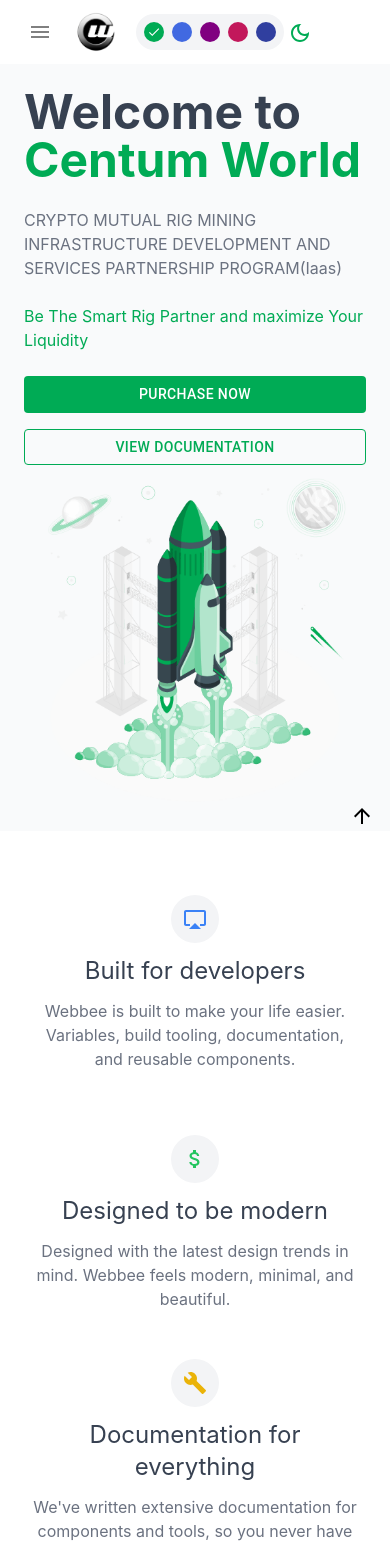
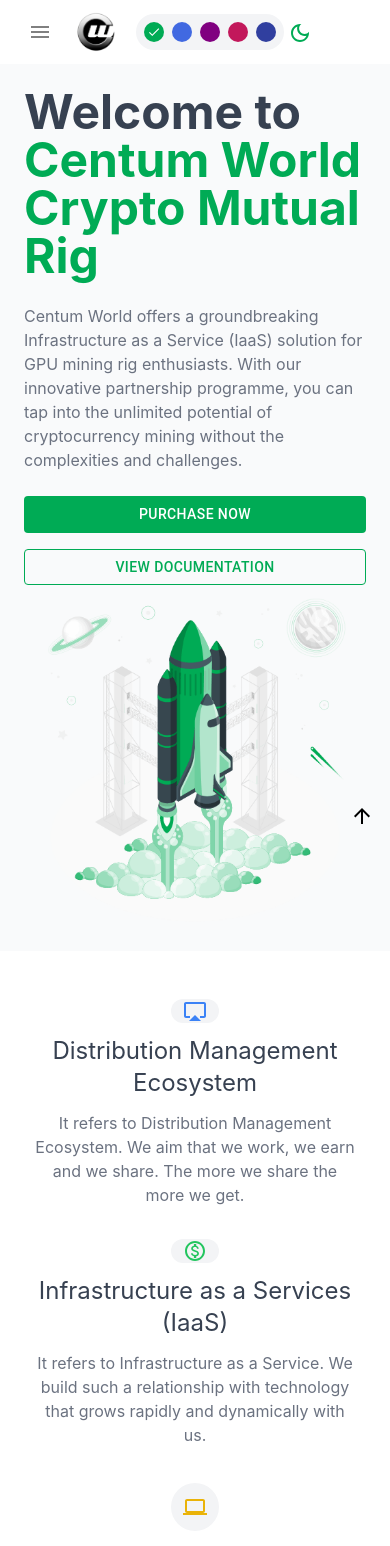
Before and after one commit to centum-world/mining-rig-portfolio, a React (Vite) app: page / in a window 390 px wide. Shown: the top 1546 px of the page. Built offline with nearby package versions, Linux system fonts and the light colour scheme.

Commit message:
all link added

```diff
--- a/src/components/Landing.jsx
+++ b/src/components/DemoFeatures.jsx
@@ -95,7 +95,7 @@
 
   return (
     <div className="md:p-24 pt-6">
-      <div className="text-2xl font-semibold mb-4">Landing</div>
+      <div className="text-2xl font-semibold mb-4">Features</div>
       <div className="flex flex-wrap">
         {cards.map((card, index) => (
           <Card key={index} {...card} selectedColor={selectedColor} />
--- a/src/components/Features.jsx
+++ b/src/components/Features.jsx
@@ -5,11 +5,8 @@
 import FeaturesCard from "./FeaturesCard";
 import {
   AirplayOutlined,
-  AttachMoney,
-  Build,
-  Event,
-  Home,
-  SportsSoccer,
+  MonetizationOnOutlined, // Change to a different icon
+  ComputerOutlined, // Change to a different icon
 } from "@mui/icons-material";
 
 const FeatureCard = ({ icon, title, description }) => {
@@ -18,39 +15,39 @@
       <div className="bg-gray-100 rounded-full h-12 w-12 flex items-center justify-center">
         {icon}
       </div>
-      <div className="text-2xl text-center  text-gray-700">{title}</div>
+      <div className="text-2xl text-center text-gray-700">{title}</div>
       <p className="text-gray-500 text-center">{description}</p>
     </div>
   );
 };
 
 const Features = () => {
-  const [anchorEl, setAnchorEl] = React.useState(null);
-
   const { selectedColor } = useSelector((state) => state.colors);
 
-  const handleMenuClick = (event) => {
-    setAnchorEl(event.currentTarget);
+
+  const handlePurchaseNow = () => {
+    window.open("https://apps.centumworldrig.com/mininglogin", "_blank");
   };
+
 
   const featuresData = [
     {
       icon: <AirplayOutlined className="text-blue-500" size={24} />,
-      title: "Built for developers",
+      title: "Distribution Management Ecosystem",
       description:
-        "Webbee is built to make your life easier. Variables, build tooling, documentation, and reusable components.",
+        "It refers to Distribution Management Ecosystem. We aim that we work, we earn and we share. The more we share the more we get.",
     },
     {
-      icon: <AttachMoney className="text-green-500" size={24} />,
-      title: "Designed to be modern",
+      icon: <MonetizationOnOutlined className="text-green-500" size={24} />, // Change to a different icon
+      title: "Infrastructure as a Services (IaaS)",
       description:
-        "Designed with the latest design trends in mind. Webbee feels modern, minimal, and beautiful.",
+        "It refers to Infrastructure as a Service. We build such a relationship with technology that grows rapidly and dynamically with us.",
     },
     {
-      icon: <Build className="text-yellow-500" size={24} />,
-      title: "Documentation for everything",
+      icon: <ComputerOutlined className="text-yellow-500" size={24} />, // Change to a different icon
+      title: "GPU Mining Rig",
       description:
-        "We've written extensive documentation for components and tools, so you never have to reverse engineer anything.",
+        "GPU states the Graphics Processing Unit. It’s a technology that assists in the development of Infrastructure as a Service with great growth and efficiency.",
     },
   ];
 
@@ -82,7 +79,7 @@
         </div>
 
         <Button
-          onClick={handleMenuClick}
+          onClick={handlePurchaseNow}
           style={{
             background: selectedColor,
             cursor: "pointer",
--- a/src/components/GetStarted.jsx
+++ b/src/components/GetStarted.jsx
@@ -3,27 +3,41 @@
 import { useSelector } from "react-redux";
 
 const GetStarted = () => {
-  const [anchorEl, setAnchorEl] = React.useState(null);
-
   const { selectedColor } = useSelector((state) => state.colors);
 
-  const handleMenuClick = (event) => {
-    setAnchorEl(event.currentTarget);
+  const handlePurchaseNow = () => {
+    window.open("https://apps.centumworldrig.com/mininglogin", "_blank");
   };
 
   return (
     <div className="flex flex-col items-center justify-center space-y-4 p-4">
       <div className="text-gray-500 text-center">GET STARTED</div>
       <div className="md:text-5xl  text-4xl text-gray-700 font-semibold text-center">
-        Get started with Webbee today
+        Get started with{" "}
+        <span style={{ color: selectedColor }}>CENTUM WORLD</span>
       </div>
-      <div className="text-gray-500 md:text-2xl text-center font-sans mb-10 ">
-        Build a beautiful, modern website with flexible, fully customizable,
-        atomic Material-UI components.
+      <div className="text-gray-500 md:text-2xl flex items-center justify-center w-2/3  font-sans ">
+        <ul className="list-disc">
+          <li className="mb-2">Fill up the Contract Form</li>
+          <li className="mb-2">Submit All Needful Documents</li>
+          <li className="mb-2">Add Liquidity 6L/3L/2L/1L</li>
+          <li className="mb-2">
+            Get the Virtual & Mutual Agreement Bond and Approve it
+          </li>
+          <li className="mb-2">
+            After adding Liquidity and getting verified by the Admin, you will
+            get your first share of Payout after 35 days and then every 30 days
+          </li>
+          <li className="mb-2">
+            No preclaiming of Liquidity Withdrawal or the cancellation of the
+            Contract deal will be acceptable from both sides, neither from the
+            Company nor RIG Partners
+          </li>
+        </ul>
       </div>
       <div>
         <Button
-          onClick={handleMenuClick}
+          onClick={handlePurchaseNow}
           style={{
             background: selectedColor,
             cursor: "pointer",
--- a/src/components/HeroSection.jsx
+++ b/src/components/HeroSection.jsx
@@ -2,15 +2,19 @@
 import React from "react";
 import { useSelector } from "react-redux";
 import rocket from "../assets/png/Rocket-2.gif";
-import brochurePDF from '../assets/pdf/brochure.pdf';
-import { saveAs } from 'file-saver';
+import brochurePDF from "../assets/pdf/brochure.pdf";
+import { saveAs } from "file-saver";
 
 const HeroSection = () => {
   const { selectedColor } = useSelector((state) => state.colors);
 
   const handleDownload = () => {
-    const pdfFileName = 'brochure.pdf';
+    const pdfFileName = "brochure.pdf";
     saveAs(brochurePDF, pdfFileName);
+  };
+
+  const handlePurchaseNow = () => {
+    window.open("https://apps.centumworldrig.com/mininglogin", "_blank");
   };
 
   return (
@@ -25,24 +29,20 @@
               }}
             >
               Centum World
+              <br />
+              Crypto Mutual Rig
             </span>
           </div>
 
           <p className="text-gray-500 flex text-start md:text-2xl  font-sans">
-            CRYPTO MUTUAL RIG MINING INFRASTRUCTURE DEVELOPMENT AND SERVICES
-            PARTNERSHIP PROGRAM(Iaas)
+            Centum World offers a groundbreaking Infrastructure as a Service
+            (IaaS) solution for GPU mining rig enthusiasts. With our innovative
+            partnership programme, you can tap into the unlimited potential of
+            cryptocurrency mining without the complexities and challenges.
           </p>
-          <div
-            style={{
-              color: selectedColor,
-            }}
-            className=""
-          >
-            Be The Smart Rig Partner and maximize Your Liquidity{" "}
-          </div>
           <div className="flex md:flex-row flex-col gap-4 w-full">
             <Button
-              onClick={() => {}}
+              onClick={handlePurchaseNow}
               style={{
                 background: selectedColor,
                 cursor: "pointer",
--- a/src/components/Supporting.jsx
+++ b/src/components/Supporting.jsx
@@ -1,17 +1,13 @@
 import React from "react";
 import { useSelector } from "react-redux";
-import { NavLink } from "react-router-dom";
 
-const Card = ({ title, description, linkText, linkTo,selectedColor }) => (
-  <div className="flex items-center justify-between border h-36 md:w-1/3 w-full overflow-hidden">
-    <div className="flex flex-col  p-6">
-      <div className="text-lg  font-semibold text-gray-700">{title}</div>
+const Card = ({ title, description, selectedColor }) => (
+   <div className="flex flex-col border h-40 md:w-1/3 w-full overflow-hidden shadow-md rounded-md">
+    <div className="flex items-center justify-between p-4 bg-gray-100 rounded-t-md">
+      <div className="text-base font-semibold text-gray-700">{title}</div>
+    </div>
+    <div className=" bg-white p-2 max-h-24 rounded-b-md overflow-y-auto scrollbar-hide overflow-hidden">
       <div className="text-base text-gray-500">{description}</div>
-    </div>
-    <div className="flex items-center justify-center p-6">
-      <NavLink to={linkTo}  className= "mt-14" style={{ color: selectedColor }}>
-        {linkText}
-      </NavLink>
     </div>
   </div>
 );
@@ -20,79 +16,34 @@
   const { selectedColor } = useSelector((state) => state.colors);
   const cards = [
     {
-          title: "Card 1",
-          description: "Description for Card 1",
-          linkText: "View Demo 1",
-          linkTo: "/demo/1",
+      title: "IaaS Virtual RIG Partnership",
+      description:
+        "This is an Infrastructure as a Service Virtual RIG PARTNERSHIP program.",
     },
     {
-          title: "Card 2",
-          description: "Description for Card 2",
-          linkText: "View Demo 2",
-          linkTo: "/demo/2",
+      title: "High-Cost GPU Integration",
+      description:
+        "WE Integrating high-cost GPU Mining Devices for the CENTUM WORLD RIG PARTNERSHIP PROGRAM and configuring them as per Node.",
     },
     {
-          title: "Card 3",
-          description: "Description for Card 3",
-          linkText: "View Demo 3",
-          linkTo: "/demo/3",
+      title: "Electricity Bill Payment",
+      description: "We pay the high cost electricity bill.",
     },
     {
-          title: "Card 4",
-          description: "Description for Card 4",
-          linkText: "View Demo 4",
-          linkTo: "/demo/4",
+      title: "Setup Rent Coverage",
+      description: "We pay for the setup rent.",
     },
     {
-          title: "Card 5",
-          description: "Description for Card 5",
-          linkText: "View Demo 5",
-          linkTo: "/demo/5",
+      title: "24x7 Technical Support",
+      description:
+        "Our expert technical support team works 24x7, monitoring systems, and enhancing the GPU Mining Ecosystem.",
     },
     {
-          title: "Card 6",
-          description: "Description for Card 6",
-          linkText: "View Demo 6",
-          linkTo: "/demo/6",
-        },
-        {
-          title: "Card 7",
-          description: "Description for Card 7",
-          linkText: "View Demo 7",
-          linkTo: "/demo/7",
-        },
-        {
-          title: "Card 8",
-          description: "Description for Card 8",
-          linkText: "View Demo 8",
-          linkTo: "/demo/8",
-        },
-        {
-          title: "Card 9",
-          description: "Description for Card 9",
-          linkText: "View Demo 9",
-          linkTo: "/demo/9",
-        },
-        {
-          title: "Card 10",
-          description: "Description for Card 10",
-          linkText: "View Demo 10",
-          linkTo: "/demo/10",
-        },
-        {
-          title: "Card 11",
-          description: "Description for Card 11",
-          linkText: "View Demo 11",
-          linkTo: "/demo/11",
-        },
-        {
-          title: "Card 12",
-          description: "Description for Card 12",
-          linkText: "View Demo 12",
-          linkTo: "/demo/12",
+      title: "Revenue Distribution",
+      description:
+        "We earn through GPU Mining Rig and distribute earnings to our partners.",
     },
   ];
-
 
   return (
     <div className="md:p-24 pt-6">
--- a/src/index.css
+++ b/src/index.css
@@ -14,8 +14,10 @@
 }
 
 .slide-in-left {
-  animation: slideInLeft 0.2s ease-in 1s 1 normal both;
+  animation: slideInLeft 0.5s ease-in 0.1s 1 normal both;
 }
+
+
 
 @keyframes slideInLeft{
   from {
```
Also changed, not shown: src/common/Footer.jsx (+8 -7 lines), src/components/DemoSection.jsx (+5 -5 lines). Lines whose indentation alone changed are shown as unchanged.
